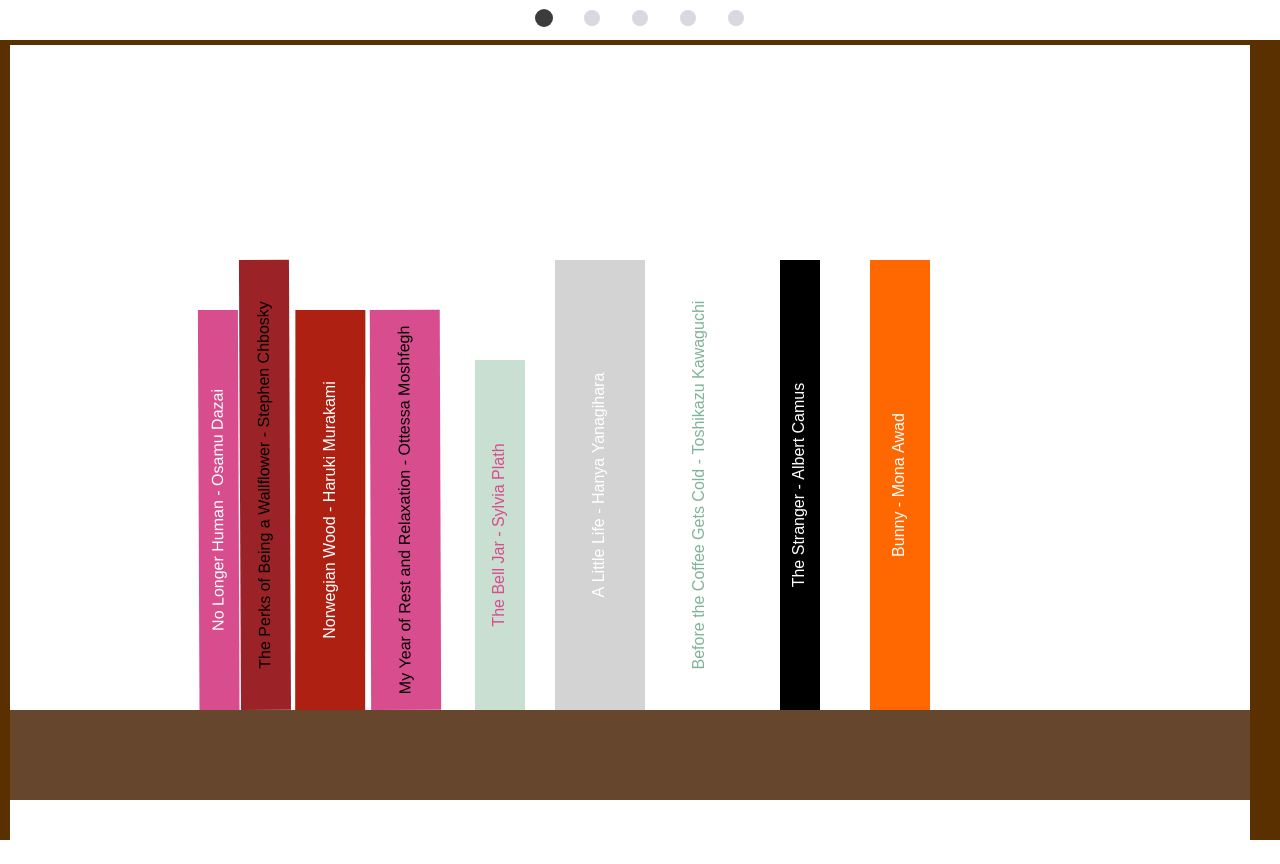
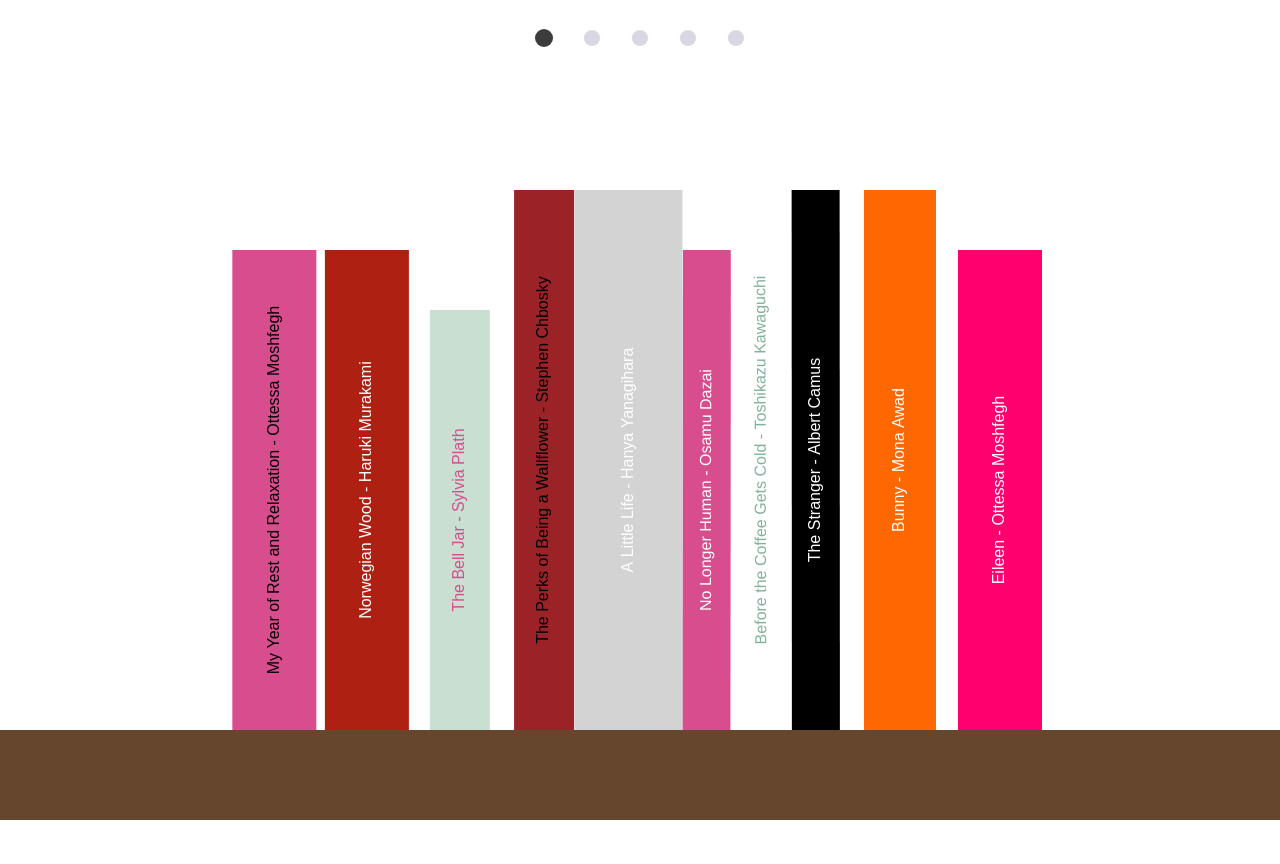
Before and after one commit to RitaGr/MyLifeLibrary, a plain HTML site: page index.html in a window 1280 px wide. Shown: the top 864 px of the page. Drawn offline with Linux system fonts and the light colour scheme.

Commit message:
make walls invisible

```diff
--- a/script.js
+++ b/script.js
@@ -31,16 +31,16 @@ document.addEventListener('DOMContentLoaded', () => {
             fillStyle: '#66462C'
         }
     });
-    const leftWall = Bodies.rectangle(-10, window.innerHeight / 2, 40, window.innerHeight, {
+    const leftWall = Bodies.rectangle(-10, window.innerHeight / 2, 10, window.innerHeight, {
         ...wallOptions,
         render: {
-            fillStyle: '#5B3000'
+            fillStyle: 'rgba(0, 0, 0, 0)'
         }
     });
-    const rightWall = Bodies.rectangle(window.innerWidth - 10, window.innerHeight / 2, 40, window.innerHeight, {
+    const rightWall = Bodies.rectangle(window.innerWidth - 10, window.innerHeight / 2, 10, window.innerHeight, {
         ...wallOptions,
         render: {
-            fillStyle: '#5B3000'
+            fillStyle: 'rgba(0, 0, 0, 0)'
         }
     });
 
@@ -72,8 +72,8 @@ document.addEventListener('DOMContentLoaded', () => {
 
     function createBook(x, y, bwidth, bheight, name, bcolor, tcolor) {
         const book = Bodies.rectangle(x, y, bwidth, bheight, {
-            frictionAir: 0.02,
-            restitution: 0.6,
+            frictionAir: 0.03,
+            restitution: 0.5,
             render: {
                 fillStyle: bcolor // book color
             },
@@ -101,16 +101,16 @@ document.addEventListener('DOMContentLoaded', () => {
     }
 
     // Create individual books with names
-    const book1 = createBook(250, 0, 50, 450, "The Perks of Being a Wallflower - Stephen Chbosky", '#9B2226', '#000000');
-    const book2 = createBook(250, 0, 40, 400, "No Longer Human - Osamu Dazai", '#D74D8E', '#ffffff');
-    const book3 = createBook(300, 0, 70, 400, "Norwegian Wood - Haruki Murakami", '#AE2012', '#ffffff');
-    const book4 = createBook(400, 0, 70, 400, "My Year of Rest and Relaxation - Ottessa Moshfegh", '#D74D8E', '#000000');
-    const book5 = createBook(500, 0, 50, 350, "The Bell Jar - Sylvia Plath", '#C9DFD2', '#D74D8E');
-    const book6 = createBook(600, 0, 90, 450, "A Little Life - Hanya Yanagihara", '#D3D3D3', '#ffffff');
-    const book7 = createBook(700, 0, 50, 450, "Before the Coffee Gets Cold - Toshikazu Kawaguchi", '#ffffff', '#81B29A');
-    const book8 = createBook(800, 0, 40, 450, "The Stranger - Albert Camus", '#000000', '#ffffff');
-    const book9 = createBook(900, 0, 60, 450, "Bunny - Mona Awad", '#FF6700', '#ffffff');
-    const book15= createBook(1400, 0, 70, 400, "Eileen - Ottessa Moshfegh", '#FF006E', '#ffffff');
+    const book1 = createBook(550, 20, 60, 540, "The Perks of Being a Wallflower - Stephen Chbosky", '#9B2226', '#000000');
+    const book2 = createBook(650, 0, 48, 480, "No Longer Human - Osamu Dazai", '#D74D8E', '#ffffff');
+    const book3 = createBook(400, 0, 84, 480, "Norwegian Wood - Haruki Murakami", '#AE2012', '#ffffff');
+    const book4 = createBook(400, 0, 84, 480, "My Year of Rest and Relaxation - Ottessa Moshfegh", '#D74D8E', '#000000');
+    const book5 = createBook(500, 0, 60, 420, "The Bell Jar - Sylvia Plath", '#C9DFD2', '#D74D8E');
+    const book6 = createBook(600, 0, 108, 540, "A Little Life - Hanya Yanagihara", '#D3D3D3', '#ffffff');
+    const book7 = createBook(700, 0, 60, 540, "Before the Coffee Gets Cold - Toshikazu Kawaguchi", '#ffffff', '#81B29A');
+    const book8 = createBook(800, 0, 48, 540, "The Stranger - Albert Camus", '#000000', '#ffffff');
+    const book9 = createBook(900, 0, 72, 540, "Bunny - Mona Awad", '#FF6700', '#ffffff');
+    const book15 = createBook(1000, 0, 84, 480, "Eileen - Ottessa Moshfegh", '#FF006E', '#ffffff');
 
     // Enable mouse interaction
     const mouse = Mouse.create(render.canvas);
--- a/styles.css
+++ b/styles.css
@@ -10,6 +10,7 @@ body {
 }
 header{
     padding: 10px;
+    margin-top: 20px;;
 }
 main{
     display: flex;
@@ -49,9 +50,6 @@ main{
     width: 100%;
     height: 100vh;
 }
-#bookContainer {
-
-}
 .book-label {
     position: absolute;
     color: #000;
```
